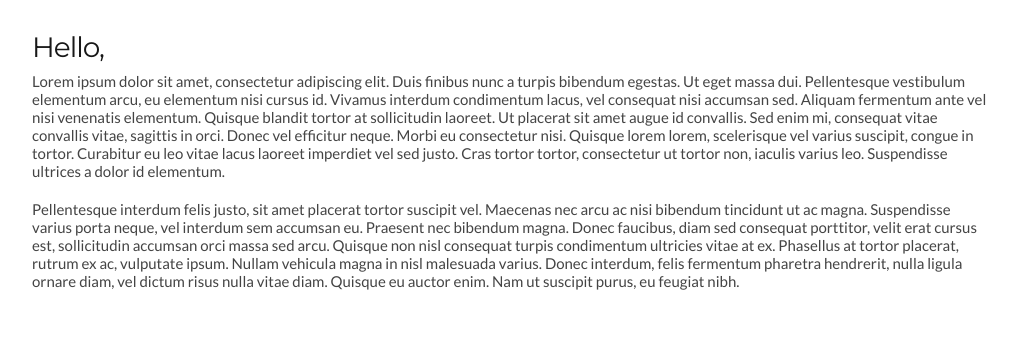
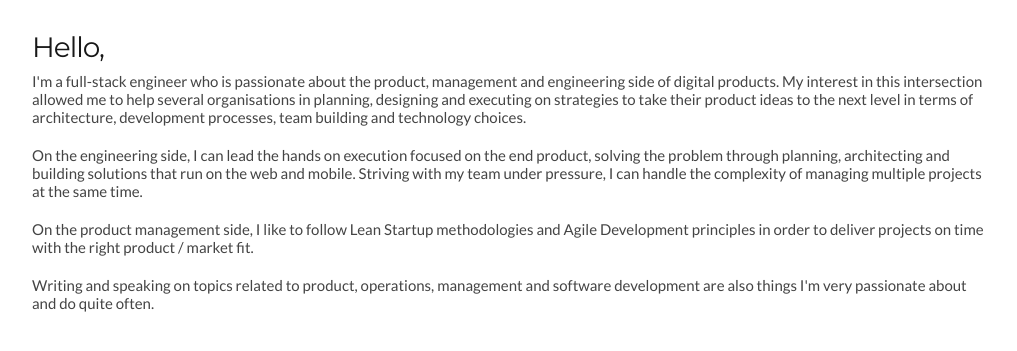
Before and after one commit to aymanfarhat/personal-website, a Flask app: page / in a window 1280 px wide. Shown: the part 67-418 px from the top of the page, without its empty margins (128-1145 px from the left). Run offline with Flask 2, Linux system fonts and the light colour scheme; some libraries are stand-ins or nearby versions.

Commit message:
Basic about page ready

```diff
--- a/templates/about.html
+++ b/templates/about.html
@@ -3,8 +3,14 @@
 {% block content %}
 <h3>Hello,</h3>
 <div>
-    <p>Lorem ipsum dolor sit amet, consectetur adipiscing elit. Duis finibus nunc a turpis bibendum egestas. Ut eget massa dui. Pellentesque vestibulum elementum arcu, eu elementum nisi cursus id. Vivamus interdum condimentum lacus, vel consequat nisi accumsan sed. Aliquam fermentum ante vel nisi venenatis elementum. Quisque blandit tortor at sollicitudin laoreet. Ut placerat sit amet augue id convallis. Sed enim mi, consequat vitae convallis vitae, sagittis in orci. Donec vel efficitur neque. Morbi eu consectetur nisi. Quisque lorem lorem, scelerisque vel varius suscipit, congue in tortor. Curabitur eu leo vitae lacus laoreet imperdiet vel sed justo. Cras tortor tortor, consectetur ut tortor non, iaculis varius leo. Suspendisse ultrices a dolor id elementum.</p>
+    <p>I'm a full-stack engineer who is passionate about the product, management and engineering side of digital products. My interest in this intersection allowed me to help several organisations in planning, designing and executing on strategies to take their product ideas to the next level in terms of architecture, development processes, team building and technology choices.</p>
 
-    <p>Pellentesque interdum felis justo, sit amet placerat tortor suscipit vel. Maecenas nec arcu ac nisi bibendum tincidunt ut ac magna. Suspendisse varius porta neque, vel interdum sem accumsan eu. Praesent nec bibendum magna. Donec faucibus, diam sed consequat porttitor, velit erat cursus est, sollicitudin accumsan orci massa sed arcu. Quisque non nisl consequat turpis condimentum ultricies vitae at ex. Phasellus at tortor placerat, rutrum ex ac, vulputate ipsum. Nullam vehicula magna in nisl malesuada varius. Donec interdum, felis fermentum pharetra hendrerit, nulla ligula ornare diam, vel dictum risus nulla vitae diam. Quisque eu auctor enim. Nam ut suscipit purus, eu feugiat nibh.</p>
+    <p>
+    On the engineering side, I can lead the hands on execution focused on the end product, solving the problem through planning, architecting and building solutions that run on the web and mobile. Striving with my team under pressure, I can handle the complexity of managing multiple projects at the same time.
+
+    <p>On the product management side, I like to follow Lean Startup methodologies and Agile Development principles in order to deliver projects on time with the right product / market fit.</p>
+
+    <p>Writing and speaking on topics related to product, operations, management and software development are also things I'm very passionate about and do quite often.</p>
+    </p>
 </div>
 {% endblock %}
```
